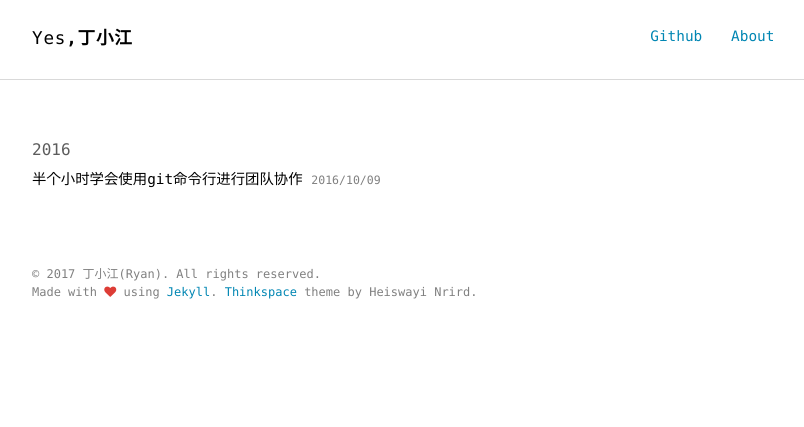
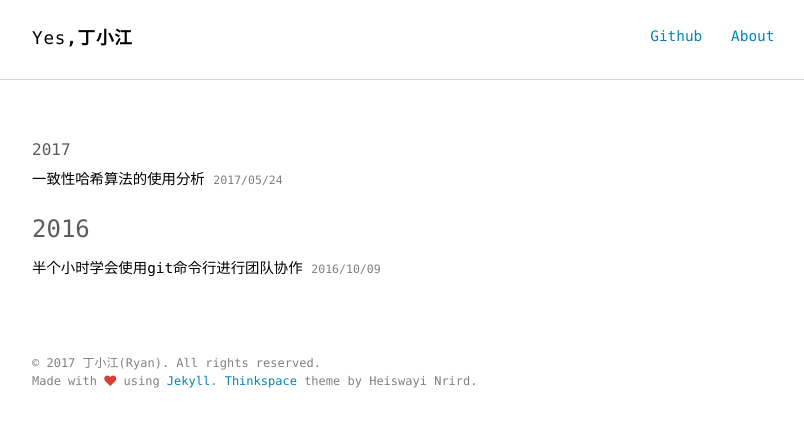
Before and after one commit to engineer-dahe/dahe.github.io, a Jekyll site: the page built from index.html, in a window 1280 px wide. Shown: the top 427 px of the page, without its empty margins (232-1036 px from the left). Built offline with Jekyll 4.4.1, drawn with Linux system fonts in a browser that asks for light colours; part of the change alters nothing that is shown.

Commit message:
撰写博客

```diff
--- a/_includes/nav.html
+++ b/_includes/nav.html
@@ -3,7 +3,7 @@
   <div class="container">
     <h1 class="logo"><a href="{{ '/' | prepend: site.baseurl }}">{{ site.title }}<span>{{ site.title2 }}</span></a></h1>
     <ul class="navbar">
-      <li><a href="https://github.com/22th" target="_blank">Github</a></li>
+      <li><a href="https://github.com/1024b" target="_blank">Github</a></li>
       <li><a href="{{ '/about' | prepend: site.baseurl }}">About</a></li>
     </ul>
   </div>
--- /dev/null
+++ b/_posts/2017-05-24-consistent-hash.md
@@ -0,0 +1,41 @@
+---
+layout: post
+title: "一致性哈希算法的使用分析"
+comments: true
+keywords: ""
+author: 'ddinnnng@gmail.com'
+---
+
+<p>首先我们来看有一个场景： </p>
+
+<p>因为业务访问量激增，单台redis已经无法满足需求，因此需要搭建一个redis集群来增加服务及负载能力。原先的往单台redis写数据的逻辑变成往多台机器写，为了保证我们能正确的找到我们的缓存数据，一般的做法是Hash(key) % N（N是机器的个数）求余定位到一台固定的机器，OK没问题，我们解决了现阶段的问题。但是随着业务量的持续激增，我们再次需要扩充redis集群，比如从原先的5台，扩充到10台，这样我们原先的数据路由公式 Hash(key)%5变成 了 Hash(key)%10，但是这样会有一个很严重的问题，就是我原先的key再次经过Hash求余所得到的结果和上次不一样，导致原先几乎所的缓存失效，重新生成新缓存的过程对一个大流量的业务来说这是一个灾难。 </p>
+
+<p>我们再来看一个问题，现在我们有一个100台机器的redis集群，由于某些原因其中2台宕机，那么之前路由到这两台机器的key读写都会error，正常我们会将这两台机器从集群中剔除，修复后再重新添加到集群。整个集群机器数量的变化是从100-&gt;98-&gt;100，按照之前的路由算法那么任然会产生几乎原先所有的key都失效的问题。还有一种情况是根据业务量峰值分布需要对集群进行动态伸缩也会遇到这种问题。</p>
+
+<p><strong>一致性哈希算法出现的目的就是为了使用最小的代价去完成依赖哈希算法路由的集群的动态伸缩。 </strong></p>
+
+<h4>一致性哈希算法的原理 </h4>
+
+<p>一致性哈希算法需要满足两个比较重要的特性，一个是<strong>单调性</strong>，还有一个是<strong>均衡性</strong>。单调性是指通过哈希算法得出某个key被分配到某个节点中，当有新的节点加入时，算法可以保证原有已分配的key可以映射到满足条件的新的节点中，而不会映射到其他节点。均衡性是指通过一致性哈希算法可以将所有的key尽可能的均匀的分配到每个节点中。 </p>
+
+<p>一致性哈希算法将0到(2^32-1)的数字范围组成一个环形空间，所有的服务器节点和缓存对象都分配在这个环形空间中。按照顺时针防线，被缓存对象都被映射到离自己最近的那个服务器节点中。如下图： </p>
+
+<figure><img src="http://7xp1dj.com1.z0.glb.clouddn.com/hash-1.jpeg"/></figure>
+
+<p>图中Cache A、Cache B、Cache C三台服务器通过Hash算法得出key A、Key B、Key C分布在环上，对象object 1、object 2、object 3、object 4同时分布在环上的各个位置，根据规则按照顺时针方向，四个对象存储到离自己最近的Cache 节点中，object 4-&gt;Cache B，object 3, object 2-&gt;Cache C，object 1 -&gt;Cache A。 </p>
+
+<p>环形Hash空间的优势很明显，环上的服务器节点的增减只对其上一个服务器节点（顺时针）到其本身之间的数据有影响（需要重新路由），而对其他区间的数据没有任何影响。当服务器节点数量很多，这种优势则体现得更加明显。 </p>
+
+<figure><img src="http://7xp1dj.com1.z0.glb.clouddn.com/hash-2.jpeg"/></figure>
+
+<p>上图中Cache B节点被剔除（增加节点也是一样），按照一致性Hash算法规则，我们只需要将原先路由到Cache B中的对象全部路由到Cache C中即可，原先路由到Cache C和路由到Cache A中的对象不用改变，这样就能保证在环上增删节点时影响的数据范围最小。</p>
+
+<p>环形Hash空间也有一个弊端，也是我们需要着重解决的问题，就是分配不均匀的问题（平衡性）。当所有的服务器节点都只分布在环上的一小块时，就会导致某几台服务器负载过大，而其他机器则没有得到合理利用。解决平衡性问题简单的办法就是大量的增加环上的服务器节点数量，在物理机数量的基础上虚拟出部分机器分布到环上，比如一台物理机节点虚拟出4台虚拟虚拟节点，而这四个节点上的所有数据都是保存在这台物理机节点中。这样可以间接的解决平衡性问题。真实节点和虚拟节点之间的路由关系如下图： </p>
+
+<figure><img src="http://7xp1dj.com1.z0.glb.clouddn.com/hash-5.jpeg"/></figure>
+
+<p>虚拟节点的Hash计算可以采用真实节点的IP加上数字编号的方式实现，如192.168.0.1#1，192.168.0.1#2... </p>
+
+<p>下面附上一段PHP实现一致性Hash算法的Demo： </p>
+
+<p><a href="">[CHash]https://github.com/1024b/CHash</a></p>
```
